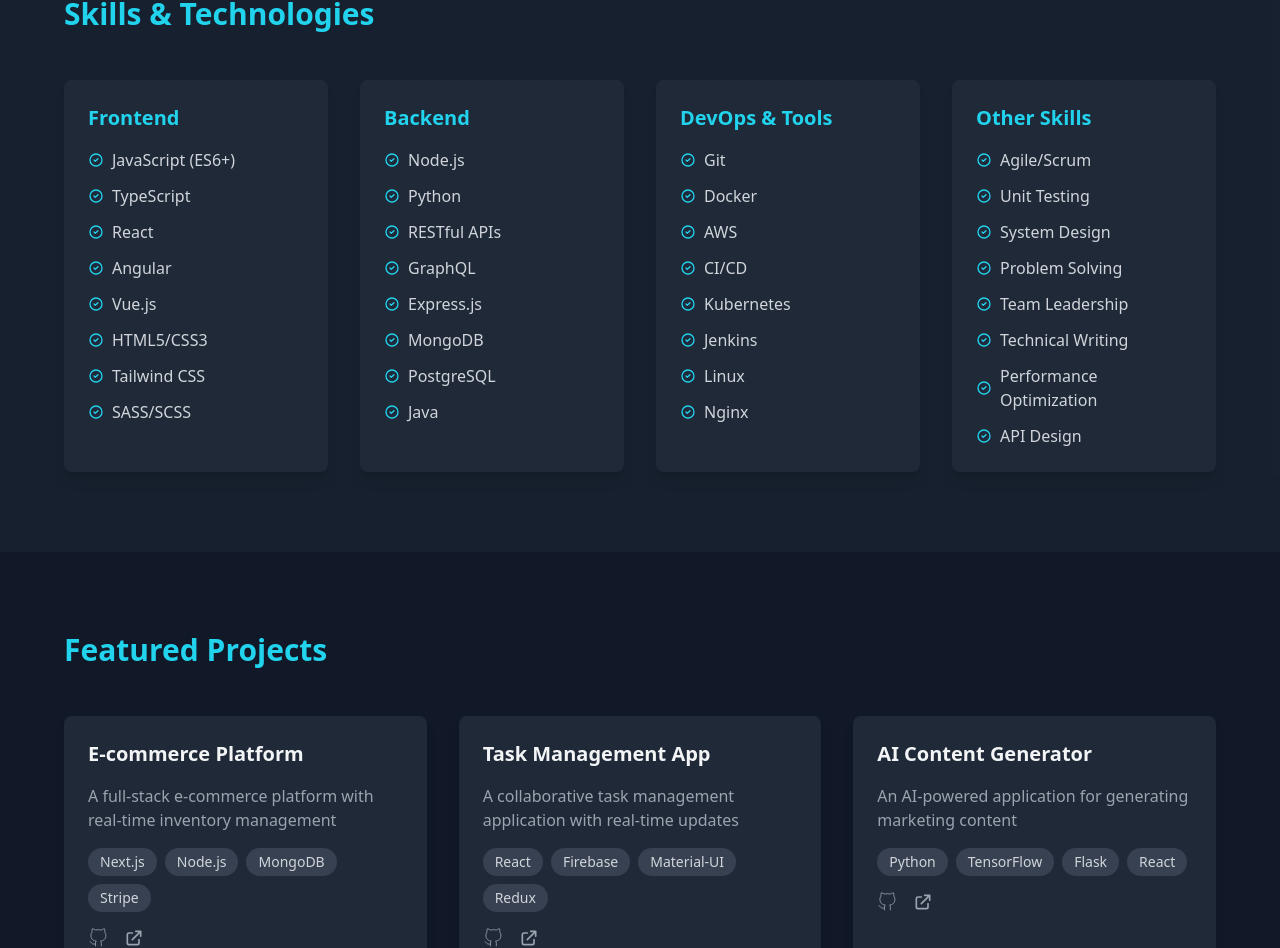
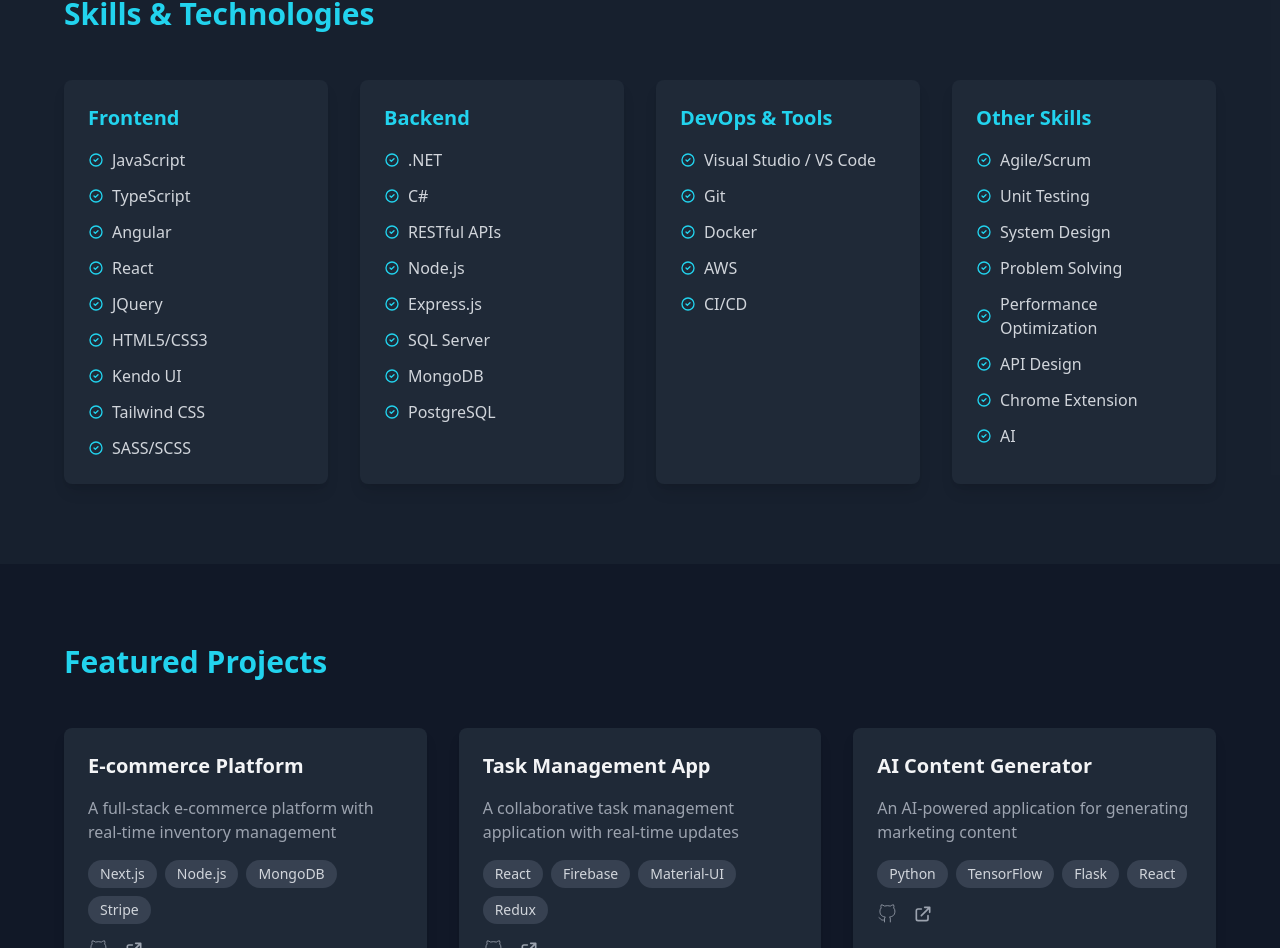
Before and after one commit to jlawas06/personal-portfolio, an Angular app: page / in a window 1280 px wide. Shown: the part 2828-3776 px from the top of the page. Built offline with nearby package versions, Linux system fonts and the light colour scheme.

Commit message:
chore: update tech stack

```diff
--- a/src/app/components/skills/skills.component.ts
+++ b/src/app/components/skills/skills.component.ts
@@ -1,5 +1,6 @@
 import { CommonModule } from '@angular/common';
 import { Component } from '@angular/core';
+import { TECH_STACK } from '../../constants';
 import { ThemeService } from '../../services';
 
 @Component({
@@ -10,65 +11,7 @@
   styleUrl: './skills.component.scss',
 })
 export class SkillsComponent {
-  skillCategories = [
-    {
-      name: 'Frontend',
-      icon: 'monitor',
-      skills: [
-        { name: 'JavaScript (ES6+)' },
-        { name: 'TypeScript' },
-        { name: 'React' },
-        { name: 'Angular' },
-        { name: 'Vue.js' },
-        { name: 'HTML5/CSS3' },
-        { name: 'Tailwind CSS' },
-        { name: 'SASS/SCSS' }
-      ]
-    },
-    {
-      name: 'Backend',
-      icon: 'database',
-      skills: [
-        { name: 'Node.js' },
-        { name: 'Python' },
-        { name: 'RESTful APIs' },
-        { name: 'GraphQL' },
-        { name: 'Express.js' },
-        { name: 'MongoDB' },
-        { name: 'PostgreSQL' },
-        { name: 'Java' }
-      ]
-    },
-    {
-      name: 'DevOps & Tools',
-      icon: 'tool',
-      skills: [
-        { name: 'Git' },
-        { name: 'Docker' },
-        { name: 'AWS' },
-        { name: 'CI/CD' },
-        { name: 'Kubernetes' },
-        { name: 'Jenkins' },
-        { name: 'Linux' },
-        { name: 'Nginx' }
-      ]
-    },
-    {
-      name: 'Other Skills',
-      icon: 'plus-circle',
-      skills: [
-        { name: 'Agile/Scrum' },
-        { name: 'Unit Testing' },
-        { name: 'System Design' },
-        { name: 'Problem Solving' },
-        { name: 'Team Leadership' },
-        { name: 'Technical Writing' },
-        { name: 'Performance Optimization' },
-        { name: 'API Design' }
-      ]
-    }
-  ];
-
+  skillCategories = TECH_STACK;
 
   constructor(public themeService: ThemeService) {}
 }
--- a/src/app/constants/skills.constant.ts
+++ b/src/app/constants/skills.constant.ts
@@ -1,58 +1,52 @@
 export const TECH_STACK = [
   {
     name: 'Frontend',
-    icon: 'monitor',
     skills: [
-      { name: 'JavaScript (ES6+)' },
+      { name: 'JavaScript' },
       { name: 'TypeScript' },
+      { name: 'Angular' },
       { name: 'React' },
-      { name: 'Angular' },
-      { name: 'Vue.js' },
+      { name: 'JQuery' },
       { name: 'HTML5/CSS3' },
+      { name: 'Kendo UI' },
       { name: 'Tailwind CSS' },
       { name: 'SASS/SCSS' },
     ],
   },
   {
     name: 'Backend',
-    icon: 'database',
     skills: [
+      { name: '.NET' },
+      { name: 'C#' },
+      { name: 'RESTful APIs' },
       { name: 'Node.js' },
-      { name: 'Python' },
-      { name: 'RESTful APIs' },
-      { name: 'GraphQL' },
       { name: 'Express.js' },
+      { name: 'SQL Server' },
       { name: 'MongoDB' },
       { name: 'PostgreSQL' },
-      { name: 'Java' },
     ],
   },
   {
     name: 'DevOps & Tools',
-    icon: 'tool',
     skills: [
+      { name: 'Visual Studio / VS Code' },
       { name: 'Git' },
       { name: 'Docker' },
       { name: 'AWS' },
       { name: 'CI/CD' },
-      { name: 'Kubernetes' },
-      { name: 'Jenkins' },
-      { name: 'Linux' },
-      { name: 'Nginx' },
     ],
   },
   {
     name: 'Other Skills',
-    icon: 'plus-circle',
     skills: [
       { name: 'Agile/Scrum' },
       { name: 'Unit Testing' },
       { name: 'System Design' },
       { name: 'Problem Solving' },
-      { name: 'Team Leadership' },
-      { name: 'Technical Writing' },
       { name: 'Performance Optimization' },
       { name: 'API Design' },
+      { name: 'Chrome Extension' },
+      { name: 'AI' },
     ],
   },
 ];
```
